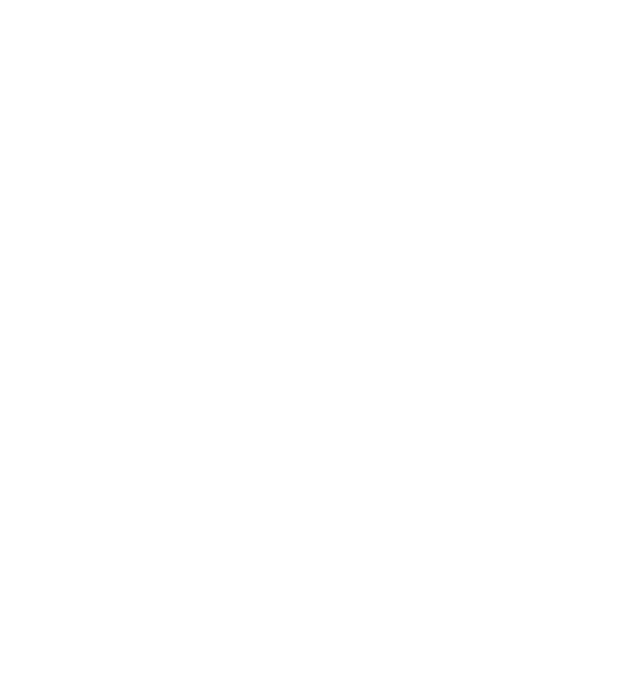
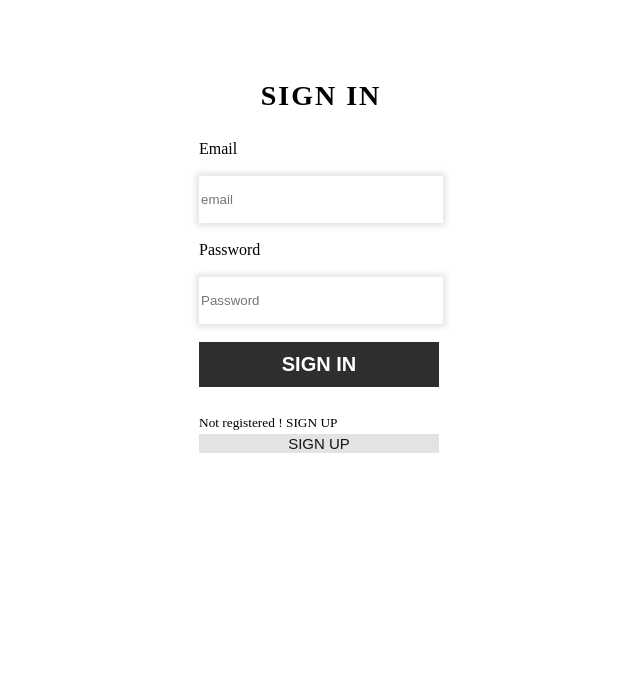
Before and after one commit to Ritika-Patel08/hotwax-task, a plain HTML site: page index2.html in a window 1280 px wide. Shown: the whole page, without its empty margins (319-959 px from the left). Drawn offline with Linux system fonts and the light colour scheme.

Commit message:
login and signup

```diff
--- /dev/null
+++ b/index.css
@@ -0,0 +1,59 @@
+#box{
+    min-height:600px;
+    width:850px;
+    background:white;
+    margin:50px auto;
+    border-radius:35px;
+    }
+    .left{
+    background:white;
+    height:600px;
+    width:425px;
+    border-radius:35px 0px 0px 35px;
+    float:left;
+    }
+
+    .fm{
+        justify-content: center;
+        align-items: center;
+        display: grid;
+    }
+    p{
+    text-align:center;
+    font-size:28px;
+    font-weight:bold;
+    letter-spacing:2px;
+
+    }
+    .txt{
+    height:45px;
+    width:240px;
+    border:none;
+    box-shadow:0px 0px 6px 3px rgb(228, 228, 228);
+    }
+    .btn{
+    height:45px;
+    width:240px;
+    border:none;
+    background:rgb(47, 46, 47);
+    color:white;
+    font-size:20px;
+    font-weight:bold;
+    transition:all 3s;
+    }
+    .btn1{
+
+        width: 240px;
+        border: none;
+        color: rgb(22, 22, 22);
+        background:rgb(227, 227, 227);
+        font-size: 15px;
+        transition: all 2s;
+        margin-top: 3px;
+    }
+
+    .btn:hover{
+    background:linear-gradient(rgb(198, 201, 201),rgb(96, 95, 96));
+    height:45px;
+    transition:all 2s;
+    }
--- a/index.html
+++ b/index.html
@@ -1 +1,39 @@
-<p>hello world</p>
+<!-- regirter-->
+<!DOCTYPE html>
+<html lang="en">
+<head>
+    <meta charset="UTF-8">
+    <meta name="viewport" content="width=device-width, initial-scale=1.0">
+    <link rel="stylesheet" href="index.css">
+    <title>sign up</title>
+</head>
+
+<body>
+<div id="box">
+<div class="centre">
+<p>SIGN UP</p>
+
+<form class="fm centre">
+
+ <label for="username">Username</label>   <br/>
+<input type="text" placeholder="Username"  class="txt"/><br/>
+
+<label for="Password">Email</label><br/>
+<input type="email" placeholder="email" class="txt" /><br/>
+
+<label for="Password">Password</label><br/>
+<input type="Password" placeholder="Password" class="txt" /><br/>
+
+
+<input type="submit" value="REGISTER" class="btn"/>
+<br/>
+<small class="centre">Already have an Account ! SIGN IN</small>
+
+<button class="btn1">SIGN IN</button>
+
+</form>
+</div>
+
+</div>
+</body>
+</html>
--- a/index2.html
+++ b/index2.html
@@ -0,0 +1,108 @@
+<!-- SIGN-IN -->
+<!DOCTYPE html>
+<html lang="en">
+<head>
+    <meta charset="UTF-8">
+    <meta name="viewport" content="width=device-width, initial-scale=1.0">
+    <link rel="stylesheet" href="index.css">
+    <title>sign in</title>
+</head>
+<body>
+
+    <html>
+<head>
+<style>
+
+
+#box{
+min-height:600px;
+width:850px;
+background:white;
+margin:80px auto;
+border-radius:35px;
+}
+.left{
+background:white;
+height:600px;
+width:425px;
+border-radius:35px 0px 0px 35px;
+float:left;
+}
+
+.fm{
+    justify-content: center;
+    align-items: center;
+    display: grid;
+}
+p{
+text-align:center;
+font-size:28px;
+font-weight:bold;
+letter-spacing:2px;
+
+}
+small{
+    margin-top: 10px;
+}
+.txt{
+height:45px;
+width:240px;
+border:none;
+box-shadow:0px 0px 6px 3px rgb(228, 228, 228);
+}
+.btn{
+height:45px;
+width:240px;
+border:none;
+background:rgb(47, 46, 47);
+color:white;
+font-size:20px;
+font-weight:bold;
+transition:all 3s;
+}
+.btn1{
+
+    width: 240px;
+    border: none;
+    color: rgb(22, 22, 22);
+    background:rgb(227, 227, 227);
+    font-size: 15px;
+    transition: all 2s;
+    margin-top: 3px;
+}
+
+.btn:hover{
+background:linear-gradient(rgb(198, 201, 201),rgb(96, 95, 96));
+height:45px;
+transition:all 2s;
+}
+</style>
+</head>
+<body>
+<div id="box">
+<div class="centre">
+<p>SIGN IN</p>
+<form class="fm centre">
+
+<label for="Password">Email</label><br/>
+<input type="email" placeholder="email" class="txt" /><br/>
+
+<label for="Password">Password</label><br/>
+<input type="Password" placeholder="Password" class="txt" /><br/>
+
+
+<input type="submit" value="SIGN IN" class="btn"/>
+<br/>
+<small class="centre">Not registered  ! SIGN UP</small>
+
+<input type="submit" value="SIGN UP" class="btn1"/>
+
+</form>
+</div>
+
+</div>
+</body>
+</html>
+
+</body>
+</html>
```
Also changed, not shown: index3.html (deleted, +0 -1 lines).
